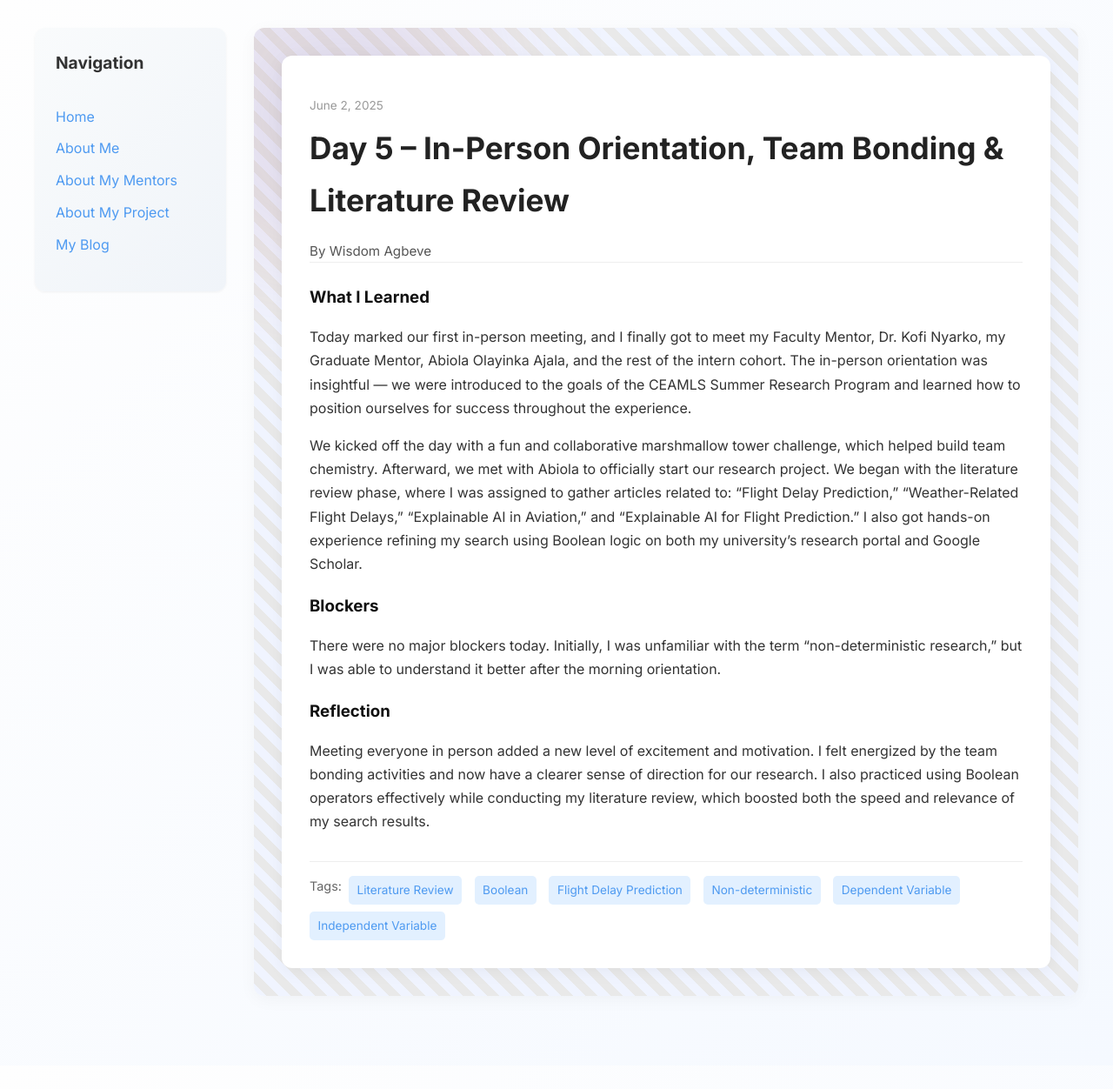
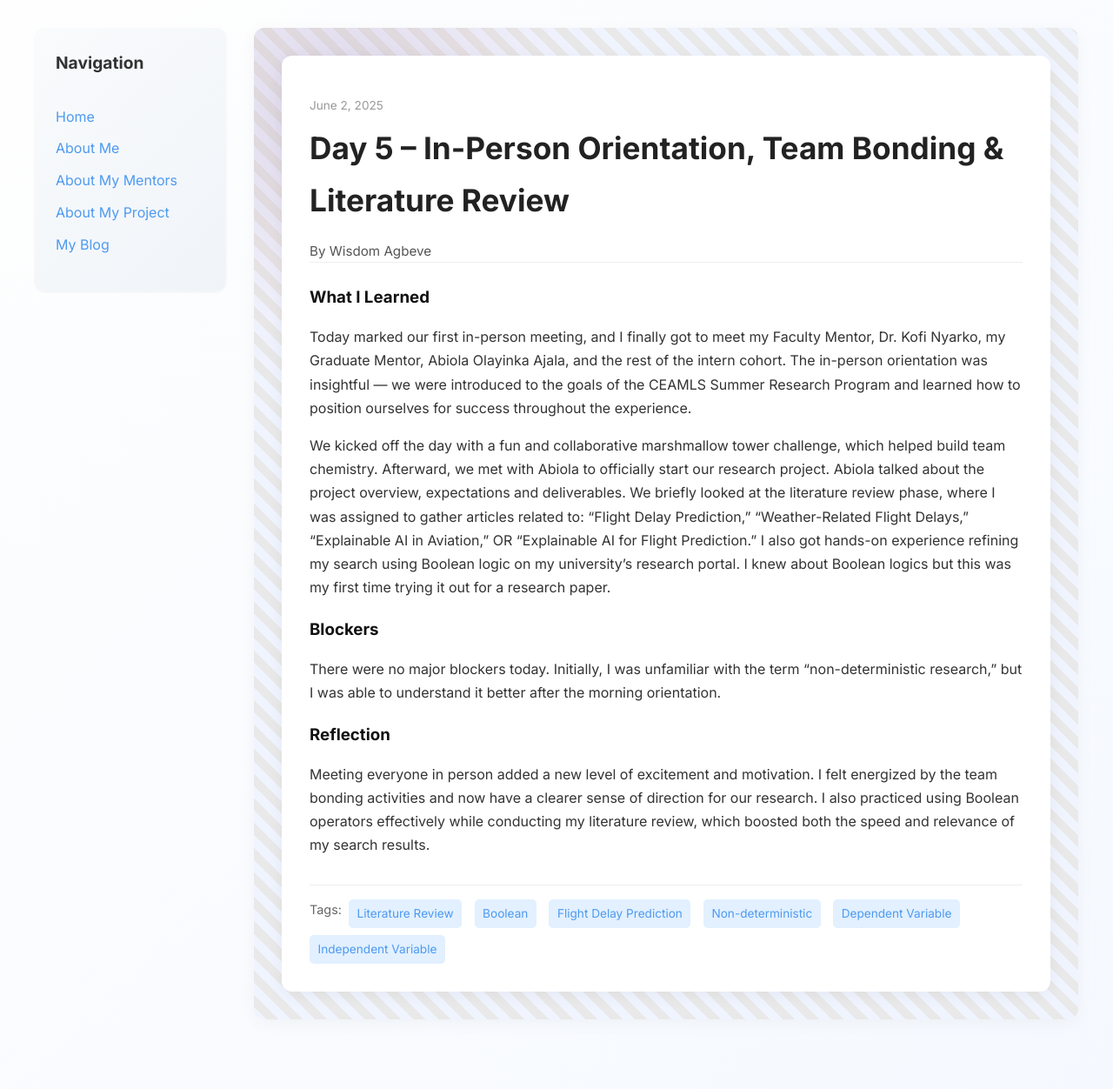
Before and after one commit to wisdomagbeve01/wisdomagbeve01.github.io, a Jekyll site: the page built from _posts/2025-06-02-day-5.md, in a window 1280 px wide. Shown: the whole page at 87% size. Built offline with Jekyll 4.4.1, drawn with Linux system fonts in a browser that asks for light colours; before the commit the page ends 1225 px from its top, so only the background shows below that.

Commit message:
Update 2025-06-02-day-5.md

```diff
--- a/_posts/2025-06-02-day-5.md
+++ b/_posts/2025-06-02-day-5.md
@@ -9,7 +9,7 @@ tags: ["Literature Review", "Boolean", "Flight Delay Prediction", "Non-determini
 what_i_learned: |
   Today marked our first in-person meeting, and I finally got to meet my Faculty Mentor, Dr. Kofi Nyarko, my Graduate Mentor, Abiola Olayinka Ajala, and the rest of the intern cohort. The in-person orientation was insightful — we were introduced to the goals of the CEAMLS Summer Research Program and learned how to position ourselves for success throughout the experience.
 
-  We kicked off the day with a fun and collaborative marshmallow tower challenge, which helped build team chemistry. Afterward, we met with Abiola to officially start our research project. We began with the literature review phase, where I was assigned to gather articles related to: "Flight Delay Prediction," "Weather-Related Flight Delays," "Explainable AI in Aviation," and "Explainable AI for Flight Prediction." I also got hands-on experience refining my search using Boolean logic on both my university’s research portal and Google Scholar.
+  We kicked off the day with a fun and collaborative marshmallow tower challenge, which helped build team chemistry. Afterward, we met with Abiola to officially start our research project. Abiola talked about the project overview, expectations and deliverables. We briefly looked at the literature review phase, where I was assigned to gather articles related to: "Flight Delay Prediction," "Weather-Related Flight Delays," "Explainable AI in Aviation," OR "Explainable AI for Flight Prediction." I also got hands-on experience refining my search using Boolean logic on my university’s research portal. I knew about Boolean logics but this was my first time trying it out for a research paper.
 
 blockers: |
   There were no major blockers today. Initially, I was unfamiliar with the term “non-deterministic research,” but I was able to understand it better after the morning orientation.
```
